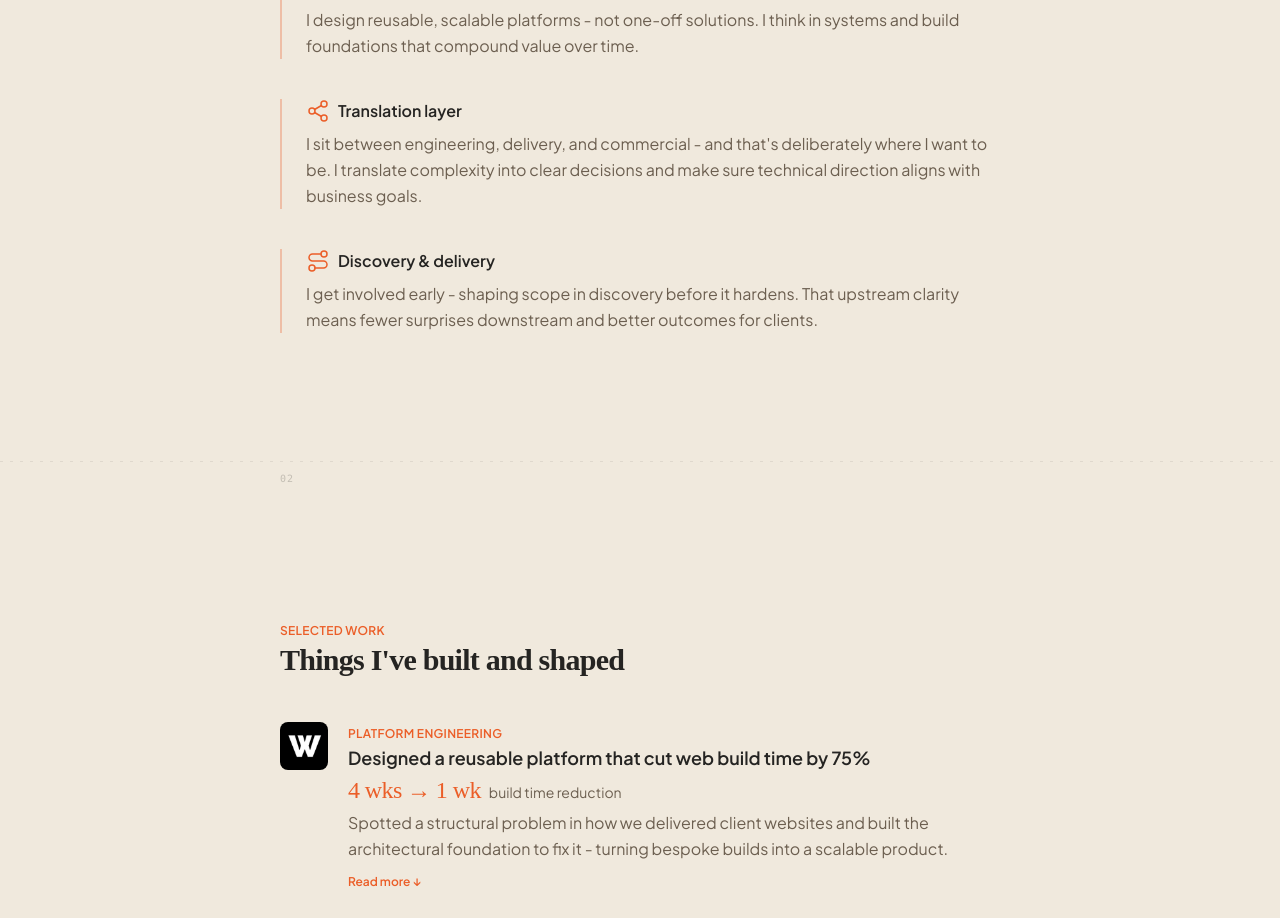
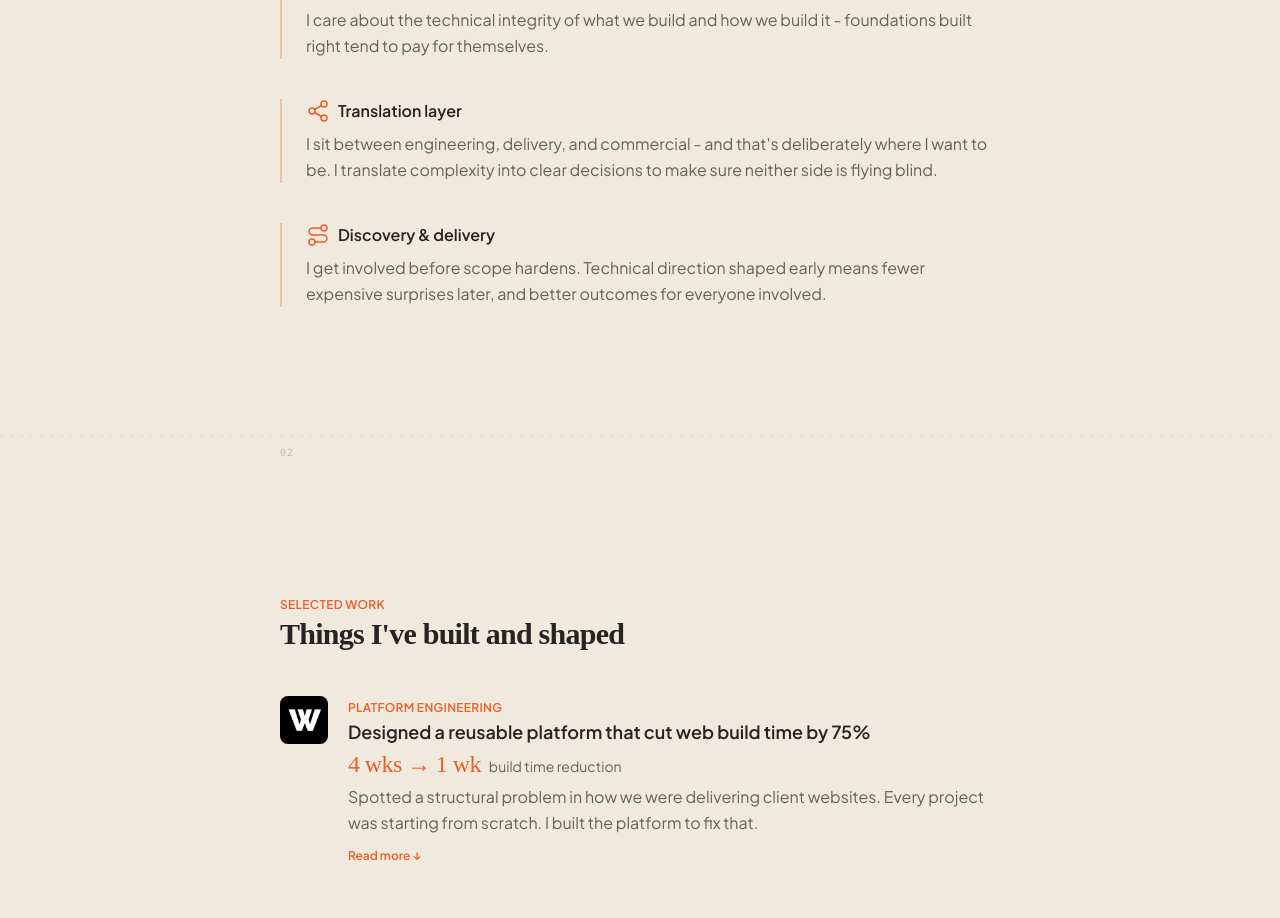
Before and after one commit to ojhstill/ojhstill.com, a React (Vite) app: page / in a window 1280 px wide. Shown: the part 1067-1985 px from the top of the page. Built offline with nearby package versions, Linux system fonts and the light colour scheme.

Commit message:
Revise text in About and Home pages for clarity and conciseness; update summaries and descriptions to enhance readability and impact.

```diff
--- a/src/pages/About.tsx
+++ b/src/pages/About.tsx
@@ -16,7 +16,7 @@ const interests: Interest[] = [
   {
     icon: Disc3,
     title: 'Music',
-    text: `I've been producing and releasing music for over a decade. Self-taught across production, mixing, mastering, and marketing — one LP, two EPs, and six singles in, with over a million streams. Still going.`,
+    text: `I've been producing and releasing music for over a decade. Self-taught across production, mixing, mastering, and marketing — one LP, two EPs, and six singles, with over a million streams.`,
     link: 'https://owarimusic.com',
     linkLabel: 'Hear for yourself',
     image: '/images/about/music.jpg',
@@ -32,7 +32,7 @@ const interests: Interest[] = [
   {
     icon: Languages,
     title: 'French',
-    text: `I've been teaching myself French for a few years now. Currently at B1 level - enough to hold most conversations when I'm travelling in French-speaking regions. It's slow progress, but the kind of slow progress that compounds.`,
+    text: `I've been teaching myself French for a few years now. Currently at B1 level - enough to hold most conversations when I'm travelling in French-speaking regions.`,
   },
 ];
 
@@ -54,7 +54,7 @@ export default function About() {
                   About me
                 </p>
                 <h1 className="text-3xl sm:text-4xl font-semibold tracking-tight leading-tight">
-                  There's more to the story.
+                  The personal behind the thinking.
                 </h1>
                 <p className="mt-6 text-muted-foreground leading-relaxed">
                   I care about building things that work - technically,
@@ -76,7 +76,6 @@ export default function About() {
                 transition={{ duration: 0.6, delay: 0.2 }}
               >
                 <div className="w-48 h-56 rounded-3xl overflow-hidden shadow-lg shadow-accent/8 bg-secondary">
-                  {/* Replace src with a casual/personal photo */}
                   <img
                     src="/images/about/portrait.jpg"
                     alt="Oli"
@@ -103,9 +102,9 @@ export default function About() {
         >
           <p>
             I'm Oli - a Technical Product Owner at Wattle. I moved to Bristol in
-            2024 for a change of pace and never looked back. Before that I was
-            at Roke, where I cut my teeth on everything from graduate
-            engineering to Scrum mastering to business development.
+            2024 for a change of pace. Before that I was at Roke, where I cut my
+            teeth on everything from graduate engineering to Scrum mastering to
+            business development.
           </p>
           <p>
             I'm naturally curious, self-starting, and I gravitate towards
--- a/src/pages/Home.tsx
+++ b/src/pages/Home.tsx
@@ -17,13 +17,13 @@ const caseStudies: CaseStudy[] = [
     metric: '4 wks → 1 wk',
     metricLabel: 'build time reduction',
     summary:
-      'Spotted a structural problem in how we delivered client websites and built the architectural foundation to fix it - turning bespoke builds into a scalable product.',
+      'Spotted a structural problem in how we were delivering client websites. Every project was starting from scratch. I built the platform to fix that.',
     image: companyLogos.wattle,
     imageAlt: 'Wattle logo',
     detail: [
       {
         heading: 'The problem',
-        text: 'Web builds were averaging four weeks, with inconsistent architecture across projects and no reusable foundation. Every new client meant starting from scratch, which was expensive and created quality drift.',
+        text: 'Web builds were averaging four weeks, with inconsistent architecture across projects and no reusable foundation. Every new client meant starting from scratch, which cost time and let inconsistency creep in.',
       },
       {
         heading: 'What I built',
@@ -48,7 +48,7 @@ const caseStudies: CaseStudy[] = [
     metric: '10 yrs',
     metricLabel: 'of tech debt cleared',
     summary:
-      'Directed the technical redesign of a live client product from Angular to Vue, modernising the architecture, UI, and API layer while building team capability.',
+      'Took full ownership of migrating a live product off legacy Angular - redesigning the architecture, UX, and API from the ground up while bringing the team along with me.',
     image: companyLogos.roke,
     imageAlt: 'Roke logo',
     detail: [
@@ -58,7 +58,7 @@ const caseStudies: CaseStudy[] = [
       },
       {
         heading: 'My approach',
-        text: 'As Technical Team Lead, I directed the development team through a structured migration. I redesigned the architecture, UX/UI, and API to modern standards, making deliberate decisions about what to rebuild versus refactor.',
+        text: 'As Technical Team Lead, I directed the development team through a structured migration. I made deliberate calls on what to rebuild versus refactor, rather than just modernising the surface.',
       },
       {
         heading: 'What changed',
@@ -112,17 +112,17 @@ const capabilities = [
   {
     icon: Layers,
     title: 'Architecture & platforms',
-    text: 'I design reusable, scalable platforms - not one-off solutions. I think in systems and build foundations that compound value over time.',
+    text: 'I care about the technical integrity of what we build and how we build it - foundations built right tend to pay for themselves.',
   },
   {
     icon: Share2,
     title: 'Translation layer',
-    text: "I sit between engineering, delivery, and commercial - and that's deliberately where I want to be. I translate complexity into clear decisions and make sure technical direction aligns with business goals.",
+    text: "I sit between engineering, delivery, and commercial - and that's deliberately where I want to be. I translate complexity into clear decisions to make sure neither side is flying blind.",
   },
   {
     icon: Route,
     title: 'Discovery & delivery',
-    text: 'I get involved early - shaping scope in discovery before it hardens. That upstream clarity means fewer surprises downstream and better outcomes for clients.',
+    text: 'I get involved before scope hardens. Technical direction shaped early means fewer expensive surprises later, and better outcomes for everyone involved.',
   },
 ];
 
```
